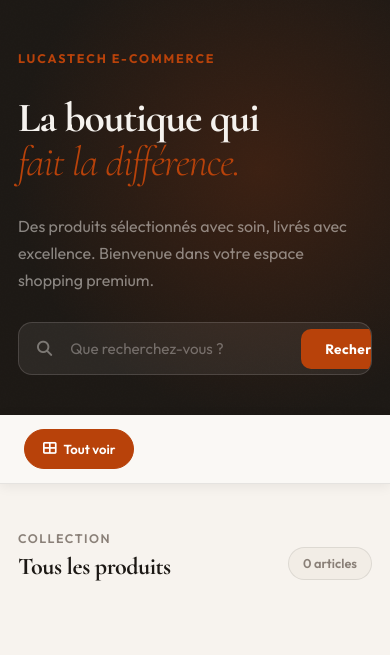
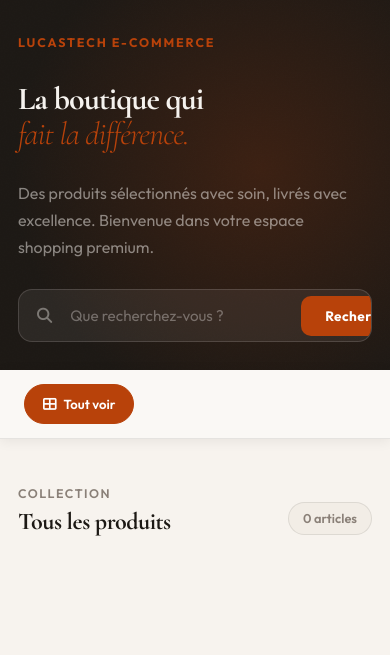
Before and after one commit to BOHINAMOU/ProjetLucasTtech, a Django app: page /shop/ in a window 390 px wide; the page is wider, and only the part inside the window is pictured. Shown: the part 96-751 px from the top of that part. Run offline with Django 5.2, Linux system fonts and the light colour scheme; data that the repository does not hold is empty.

Commit message:
Boutique : bandeau d'en-tête réduit + données de test propres
- Réduit la hauteur du bandeau sombre de la Boutique (padding et
  taille du titre) : il prenait trop de place à l'écran
- Purge les anciennes données produits (images cassées, catégories
  mal formées) et les remplace par 4 catégories et 12 produits de
  test avec de vraies images placeholder générées (dégradé + nom du
  produit), prix réalistes en FCFA, certains en promotion, certains
  en vedette — pour avoir un rendu propre à montrer immédiatement.
  Ces données de test vivent dans la base locale (non versionnée) ;
  la production aura sa propre base à peupler via l'admin.

Co-Authored-By: Claude Sonnet 5 <noreply@anthropic.com>

```diff
--- a/LucasTech/Shop/templates/shop/shop.html
+++ b/LucasTech/Shop/templates/shop/shop.html
@@ -37,7 +37,7 @@ body { font-family: var(--font); background: var(--bg); color: var(--ink); }
 ═══════════════════════════════════ */
 .sh-hero {
   position: relative; overflow: hidden;
-  padding: 72px clamp(1.5rem,6vw,5rem) 64px;
+  padding: 40px clamp(1.5rem,6vw,5rem) 36px;
   background: var(--ink);
 }
 
@@ -82,8 +82,8 @@ body { font-family: var(--font); background: var(--bg); color: var(--ink); }
 
 .sh-hero-title {
   font-family: var(--serif);
-  font-size: clamp(2.6rem, 6vw, 5rem);
-  font-weight: 900; line-height: 1.05;
+  font-size: clamp(2rem, 3.6vw, 3rem);
+  font-weight: 900; line-height: 1.1;
   letter-spacing: -.03em; color: #f5f2ee;
   animation: fadeUp .5s .1s ease both;
 }
@@ -403,7 +403,7 @@ body { font-family: var(--font); background: var(--bg); color: var(--ink); }
 /* ─── Responsive ─── */
 @media (max-width: 640px) {
   .sh-grid { grid-template-columns: 1fr 1fr; gap: 14px; }
-  .sh-hero { padding: 48px 18px 40px; }
+  .sh-hero { padding: 32px 18px 28px; }
   .sh-section { padding: 0 18px 60px; }
   .sh-cats-label { display: none; }
   .sh-btn-voir { padding: 10px 16px; font-size: .8rem; }
```
Also changed, not shown: LucasTech/media/shop/products/product-10.jpg (added), LucasTech/media/shop/products/product-11.jpg (added), LucasTech/media/shop/products/product-12.jpg (added), LucasTech/media/shop/products/product-13.jpg (added), LucasTech/media/shop/products/product-14.jpg (added), LucasTech/media/shop/products/product-15.jpg (added), LucasTech/media/shop/products/product-16.jpg (added), LucasTech/media/shop/products/product-17.jpg (added), LucasTech/media/shop/products/product-18.jpg (added), LucasTech/media/shop/products/product-19.jpg (added), LucasTech/media/shop/products/product-20.jpg (added), LucasTech/media/shop/products/product-21.jpg (added).
